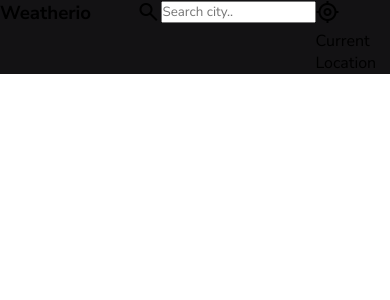
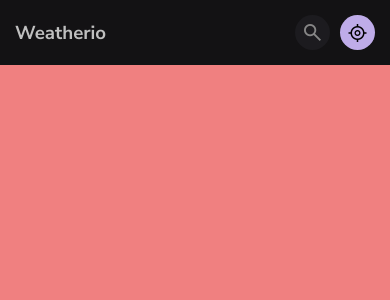
Before and after one commit to juanibarguen/Weatherio, an Angular app: page / in a window 390 px wide. Shown: the top 300 px of the page. Built offline with nearby package versions, Linux system fonts and the light colour scheme.

Commit message:
se agregaron estilos en el navbar, incluido el responsive

```diff
--- a/src/app/weather/weather.component.css
+++ b/src/app/weather/weather.component.css
@@ -729,10 +729,11 @@ body {
 
 
 
- .list-container {
-    display: none;
-
- }
+.a {
+    width: 100%;
+    height: 100vh;
+    background-color: lightcoral;
+}
 
 
  /* NAVBAR */
@@ -740,6 +741,12 @@ body {
  .navbar {
     display: flex;
     justify-content: space-between;
+    padding: 15px;
+    align-items: center;
+ }
+
+ .nav-logo > h1 {
+    color: rgb(191, 191, 191);
  }
 
  .nav-actions {
@@ -748,10 +755,140 @@ body {
     justify-content: space-between;
  }
 
+ .nav-search {
+    display: flex;
+    align-items: center;
+    flex-direction: column;
+    position: relative;
+ }
+
  .container-input-search {
     display: flex;
+    height: 32px;
  }
 
- .container-input-search > input {
-    width: 300px;
+.icon-search {
+    background: #1C1B1F;
+    border: none;
+    border-top-left-radius: 10px;
+    border-bottom-left-radius: 10px;
+    display: flex;
+    align-items: center;
+    padding: 7px;
+    color: #868686;
+    cursor: pointer;
+}
+
+ .input-search > input {
+    width: 290px;
+    height: 100%;
+    background: #1C1B1F;
+    border: none;
+    border-top-right-radius: 10px;
+    border-bottom-right-radius: 10px;
+    color: #686868;
  }
+
+ .input-search > input:focus {
+    outline: none;
+    border: none;
+    color: rgb(128, 126, 126);
+}
+
+.nav-current-location {
+    display: flex;
+    background: #BFACE9;
+    align-items: center;
+    border-radius: 10px;
+}
+
+
+.nav-current-location span {
+    padding: 5px;
+    font-size: 15px;
+    font-weight: 600;
+}
+
+.nav-current-location p {
+    font-size: 12px;
+    padding-right: 5px;
+    font-weight: 600;
+}
+
+.list-container {
+    display: none;
+    position: absolute;
+    z-index: 10000;
+    width: 100%;
+    margin-top: 25px;
+    background: #1C1B1F;
+    color: #686868;
+    border-bottom-right-radius: 10px;
+    border-bottom-left-radius: 10px;
+}
+
+.item {
+    display: flex;
+    margin: 8px 0;
+}
+
+.icon-location {
+    padding: 7px;
+}
+
+.icon-location span {
+    font-size: 22px;
+}
+
+.item:hover {
+    background: #0e0e0e;
+}
+
+@media screen and (max-width: 800px)  {
+
+    /* NAVBAR */
+    .input-search {
+        display: none;
+    }
+
+    .icon-search {
+        border-radius: 50%;
+        width: 35px;
+        height: 35px;
+        display: flex;
+        justify-content: center;
+        align-items: center;
+    }
+
+    .icon-search span {
+        font-size: 23px;
+    }
+
+    .nav-actions {
+        justify-content: flex-end;
+        column-gap: 10px;
+    }
+
+}
+
+@media screen and (max-width: 500px) {
+    /* BTN CURRENT LOCATION */
+
+    .nav-current-location {
+        border-radius: 50%;
+    }
+
+    .nav-current-location p {
+        display: none;
+    }
+
+    .nav-current-location span {
+        width: 35px;
+        display: flex;
+        align-items: center;
+        justify-content: center;
+        font-size: 20px;
+        font-weight: 400;
+        height: 35px;
+    }
+}
--- a/src/app/weather/weather.component.html
+++ b/src/app/weather/weather.component.html
@@ -237,18 +237,61 @@
 
 
             <li class="item">
+
                <div class="icon-location">
                  <span class="material-symbols-outlined">location_on</span>
-             </div>
-             <div class="data-location-search">
+                </div>
+
+                <div class="data-location-search">
                    <p class="search-city">Rosario</p>
                    <p class="search-location">Santa Fe, AR</p>
-             </div>
+                </div>
+
             </li>
 
-            <li class="not-result">
+            <li class="item">
+
+                <div class="icon-location">
+                  <span class="material-symbols-outlined">location_on</span>
+                 </div>
+
+                 <div class="data-location-search">
+                    <p class="search-city">Rosario</p>
+                    <p class="search-location">Santa Fe, AR</p>
+                 </div>
+
+             </li>
+
+             <li class="item">
+
+                <div class="icon-location">
+                  <span class="material-symbols-outlined">location_on</span>
+                 </div>
+
+                 <div class="data-location-search">
+                    <p class="search-city">Rosario</p>
+                    <p class="search-location">Santa Fe, AR</p>
+                 </div>
+
+             </li>
+
+             <li class="item">
+
+                <div class="icon-location">
+                  <span class="material-symbols-outlined">location_on</span>
+                 </div>
+
+                 <div class="data-location-search">
+                    <p class="search-city">Rosario</p>
+                    <p class="search-location">Santa Fe, AR</p>
+                 </div>
+
+             </li>
+
+
+            <!-- <li class="not-result">
               <p>Not results found</p>
-            </li>
+            </li> -->
         </ul>
     </div>
 
@@ -259,3 +302,5 @@
 
     </div>
 </nav>
+
+<section class="a"></section>
```
